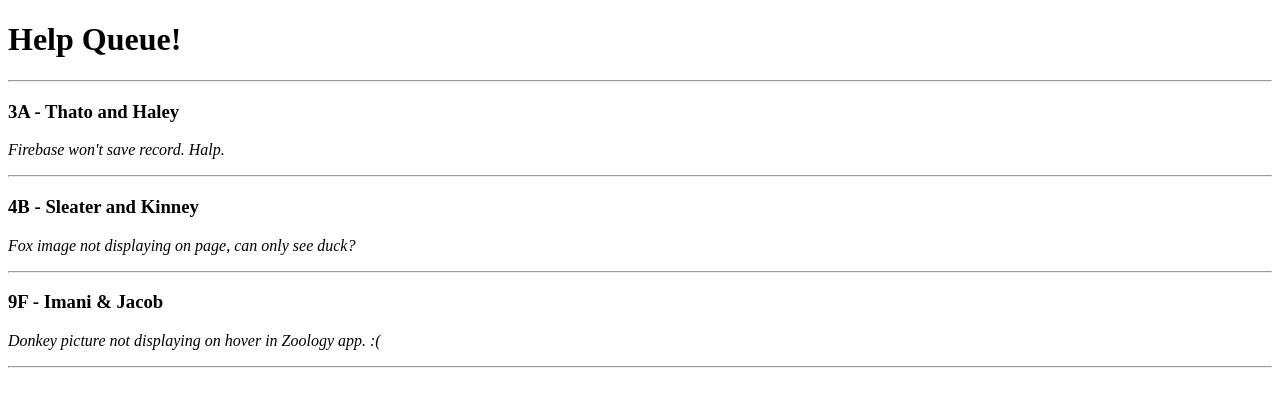
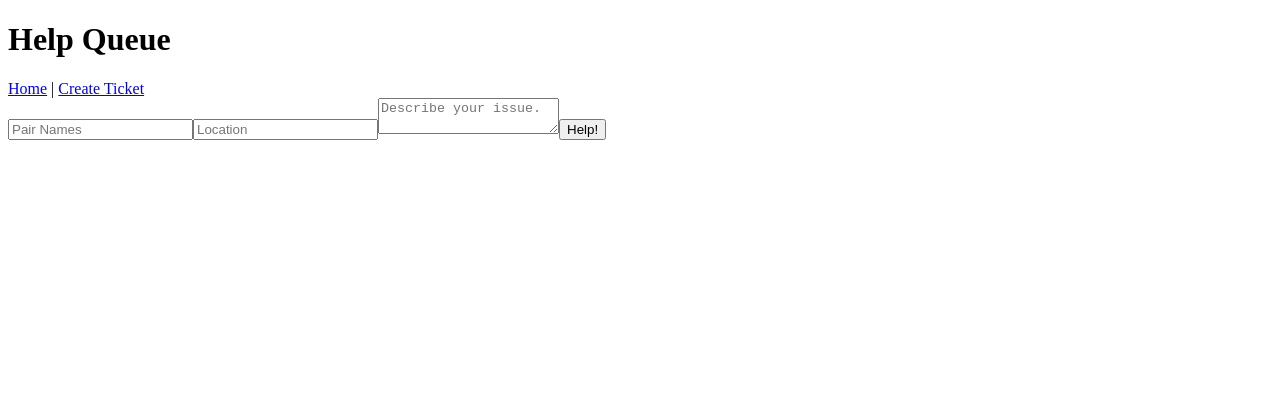
Before and after one commit to CherylFrankenfield/react-help-queue, a React app: page /#/newticket in a window 1280 px wide. Shown: the top 406 px of the page. Built offline with nearby package versions, Linux system fonts and the light colour scheme.

Commit message:
Add client side routing and NewTicketlist component

```diff
--- a/package.json
+++ b/package.json
@@ -14,7 +14,9 @@
   "dependencies": {
     "prop-types": "^15.5.10",
     "react": "^15.5.4",
-    "react-dom": "^15.5.4"
+    "react-dom": "^15.5.4",
+    "react-router-dom": "^4.0.0",
+    "styled-jsx": "^2.2.3"
   },
   "devDependencies": {
     "babel-core": "^6.24.1",
--- a/src/components/App.jsx
+++ b/src/components/App.jsx
@@ -1,13 +1,17 @@
 import React from 'react';
 import Header from './Header';
 import TicketList from './TicketList';
-
+import NewTicketForm from './NewTicketForm';
+import { Switch, Route } from 'react-router-dom';
 
 function App(){
   return (
     <div>
       <Header/>
-      <TicketList/>
+      <Switch>
+        <Route exact path='/' component={TicketList} />
+        <Route path='/newticket' component={NewTicketForm} />
+      </Switch>
     </div>
   );
 }
--- a/src/components/Header.jsx
+++ b/src/components/Header.jsx
@@ -1,8 +1,12 @@
 import React from 'react';
+import { Link } from 'react-router-dom';
 
 function Header(){
   return (
-    <h1>Help Queue!</h1>
+    <div>
+      <h1>Help Queue</h1>
+      <Link to="/">Home</Link> | <Link to="/newticket">Create Ticket</Link>
+    </div>
   );
 }
 
--- /dev/null
+++ b/src/components/NewTicketForm.jsx
@@ -0,0 +1,24 @@
+import React from 'react';
+
+function NewTicketForm(){
+  return (
+    <div>
+      <form>
+        <input
+          type='text'
+          id='names'
+          placeholder='Pair Names'/>
+        <input
+          type='text'
+          id='location'
+          placeholder='Location'/>
+        <textarea
+          id='issue'
+          placeholder='Describe your issue.'/>
+        <button type='submit'>Help!</button>
+      </form>
+    </div>
+  );
+}
+
+export default NewTicketForm;
--- a/src/index.jsx
+++ b/src/index.jsx
@@ -3,11 +3,14 @@
 import ReactDOM from 'react-dom';
 import App from './components/App';
 import { AppContainer } from 'react-hot-loader';
+import { HashRouter } from 'react-router-dom';
 
 const render = (Component) => {
   ReactDOM.render(
     <AppContainer>
-      <Component/>
+      <HashRouter>
+        <Component/>
+      </HashRouter>
     </AppContainer>,
     document.getElementById('react-app-root')
   );
--- a/webpack.config.js
+++ b/webpack.config.js
@@ -6,7 +6,7 @@
 
   entry: [
     'react-hot-loader/patch',
-    'webpack-dev-server/client?http://localhost:8081',
+    'webpack-dev-server/client?http://localhost:8080',
     'webpack/hot/only-dev-server',
     resolve(__dirname, "src", "index.jsx")
   ],
@@ -53,7 +53,8 @@
             "react",
           ],
           plugins: [
-            "react-hot-loader/babel"
+            "react-hot-loader/babel",
+            "styled-jsx/babel"
           ]
         }
       }
```
Also changed, not shown: 1 other file (tests, documents, lock files or other folders).
